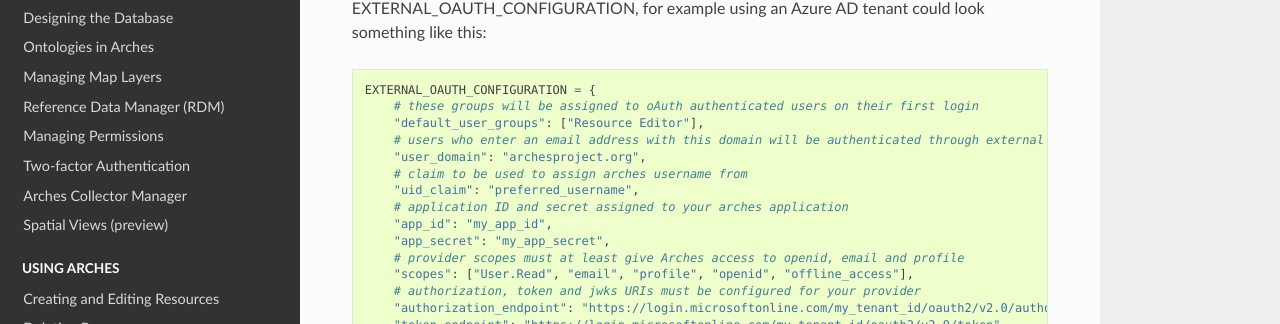
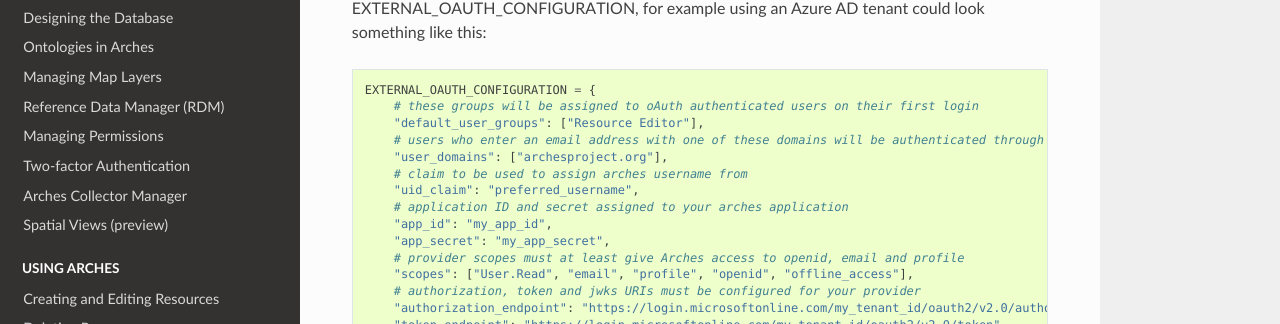
Before and after one commit to archesproject/arches-docs, a Sphinx documentation site: the page built from docs/settings-beyond-the-ui.txt, in a window 1280 px wide and 900 px high, scrolled down 4974 px. Shown: the part 297-621 px from the top of the window. Built offline with Sphinx 7.4.7 and the Read the Docs theme 2.0.0, drawn with Linux system fonts in a browser that asks for light colours.

Commit message:
updates sso config for multiple domains

```diff
--- a/docs/settings-beyond-the-ui.txt
+++ b/docs/settings-beyond-the-ui.txt
@@ -193,8 +193,8 @@
     EXTERNAL_OAUTH_CONFIGURATION = {
         # these groups will be assigned to oAuth authenticated users on their first login
         "default_user_groups": ["Resource Editor"],
-        # users who enter an email address with this domain will be authenticated through external oAuth
-        "user_domain": "archesproject.org",
+        # users who enter an email address with one of these domains will be authenticated through external oAuth
+        "user_domains": ["archesproject.org"],
         # claim to be used to assign arches username from
         "uid_claim": "preferred_username",
         # application ID and secret assigned to your arches application
```
